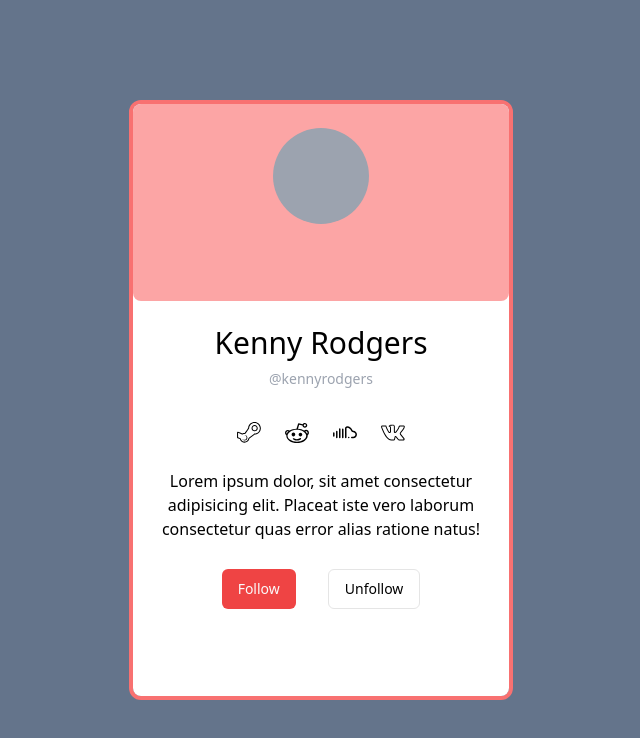
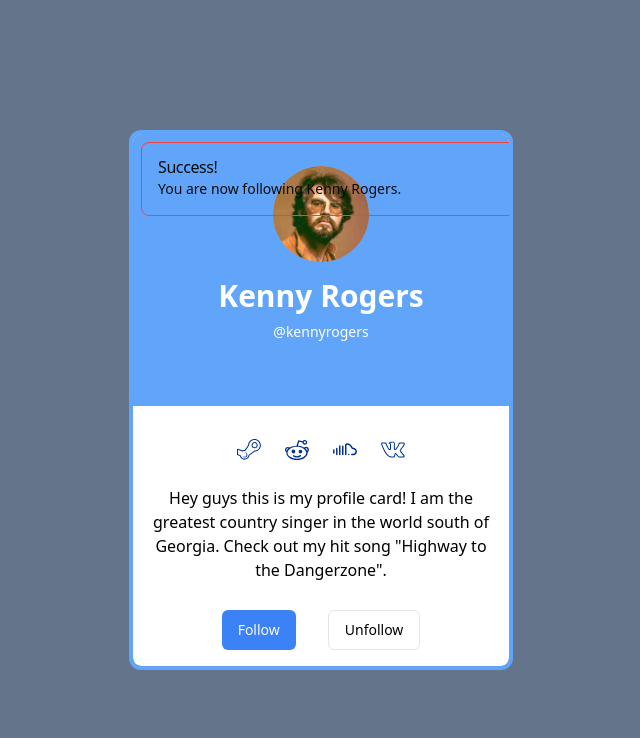
Before and after one commit to AkimZmerli/100-WebDev-Challenge, a Next.js app: page / in a window 1280 px wide. Both pictures are taken after a click on the button "Follow". Shown: the top 738 px of the page, without its empty margins (319-959 px from the left). Built offline with nearby package versions, Linux system fonts and the light colour scheme.

Commit message:
kenny rogers profile

```diff
--- a/app/page.tsx
+++ b/app/page.tsx
@@ -1,49 +1,84 @@
-import type { NextPage } from "next";
+"use client";
+
+import React, { useState } from "react";
 import {
   SlSocialSteam,
   SlSocialReddit,
   SlSocialSoundcloud,
   SlSocialVkontakte,
 } from "react-icons/sl";
-import { Button } from "../components/ui/button";
-import Link from "next/link";
+import { Button } from "@/components/ui/button";
+import { Alert, AlertTitle, AlertDescription } from "@/components/ui/alert";
+import Image from "next/image";
+import Rogers from "../components/images/kennyrogers.png";
 
-const ProfileCard: NextPage = () => {
+const ProfileCard = () => {
+  const [showAlert, setShowAlert] = useState(false);
+
+  const handleFollow = () => {
+    setShowAlert(true);
+    setTimeout(() => setShowAlert(false), 3000); // Hide alert after 3 seconds
+  };
+
   return (
-    <div className="h-screen bg-slate-500 flex justify-center align-middle">
-      <div className="absolute top-1/2 left-1/2 transform -translate-x-1/2 -translate-y-1/2 border-4 border-solid border-red-400 rounded-xl w-96 h-3/4">
-        <div className="w-full h-full bg-white rounded-lg">
-          <div className="h-1/3 bg-red-300 rounded-lg flex justify-center">
-            <div className="w-24 h-24 bg-gray-400 rounded-full mt-6"></div>
+    <div className="h-screen bg-slate-500 flex justify-center items-center">
+      <div className="border-4 border-solid border-blue-400 rounded-xl w-96 overflow-hidden relative">
+        <div className="bg-white rounded-lg flex flex-col">
+          <div className="bg-blue-400 rounded-t-lg flex flex-col items-center pt-8 pb-16">
+            <div className="w-24 h-24 bg-gray-400 rounded-full overflow-hidden mb-4">
+              <Image
+                src={Rogers}
+                width={96}
+                height={96}
+                className="rounded-full"
+                objectFit="cover"
+                alt="kennyrogers"
+              />
+            </div>
+            <h2 className="text-3xl font-bold text-white">Kenny Rogers</h2>
+            <p className="text-sm text-white mt-2">@kennyrogers</p>
           </div>
-          <div className="mt-6 text-center text-3xl text-bold">
-            Kenny Rodgers
-            <div className="text-sm text-gray-400 mt-2">
-              <p>@kennyrodgers</p>
-            </div>
+
+          <div className="flex justify-center text-2xl p-3 mt-5">
+            <SlSocialSteam className="mr-6" style={{ color: "#00308F" }} />
+            <SlSocialReddit className="mr-6" style={{ color: "#00308F" }} />
+            <SlSocialSoundcloud className="mr-6" style={{ color: "#00308F" }} />
+            <SlSocialVkontakte style={{ color: "#00308F" }} />
           </div>
-          <div className="flex justify-center text-2xl p-3 mt-5">
-            <SlSocialSteam className="mr-6" />
-            <SlSocialReddit className="mr-6" />
-            <SlSocialSoundcloud className="mr-6" />
-            <SlSocialVkontakte />
+
+          <div className="text-center p-3">
+            Hey guys this is my profile card! I am the greatest country singer
+            in the world south of Georgia. Check out my hit song "Highway to the
+            Dangerzone".
           </div>
-          <div className="text-center p-3">
-            Lorem ipsum dolor, sit amet consectetur adipisicing elit. Placeat
-            iste vero laborum consectetur quas error alias ratione natus!
-          </div>
+
           <div className="flex justify-center p-4">
-            <Button variant="destructive" className="mr-8">
-              {" "}
-              Follow{" "}
+            <Button
+              className="mr-8 bg-blue-500 hover:bg-gray-600"
+              onClick={handleFollow}
+            >
+              Follow
             </Button>
-            <Button variant="outline"> Unfollow </Button>
-            <div />
+            <Button variant="outline" className="hover:bg-gray-200">
+              Unfollow
+            </Button>
           </div>
         </div>
+
+        {showAlert && (
+          <Alert className="absolute top-2 right-3 left-2 bg-white-800 border-red-500">
+            <AlertTitle>Success!</AlertTitle>
+            <AlertDescription>
+              You are now following Kenny Rogers.
+            </AlertDescription>
+          </Alert>
+        )}
       </div>
     </div>
   );
 };
 
 export default ProfileCard;
+
+
+// ToDo: Adjust alert message
--- /dev/null
+++ b/components/ui/alert.tsx
@@ -0,0 +1,59 @@
+import * as React from "react"
+import { cva, type VariantProps } from "class-variance-authority"
+
+import { cn } from "@/lib/utils"
+
+const alertVariants = cva(
+  "relative w-full rounded-lg border border-neutral-200 p-4 [&>svg~*]:pl-7 [&>svg+div]:translate-y-[-3px] [&>svg]:absolute [&>svg]:left-4 [&>svg]:top-4 [&>svg]:text-neutral-950 dark:border-neutral-800 dark:[&>svg]:text-neutral-50",
+  {
+    variants: {
+      variant: {
+        default: "bg-white text-neutral-950 dark:bg-neutral-950 dark:text-neutral-50",
+        destructive:
+          "border-red-500/50 text-red-500 dark:border-red-500 [&>svg]:text-red-500 dark:border-red-900/50 dark:text-red-900 dark:dark:border-red-900 dark:[&>svg]:text-red-900",
+      },
+    },
+    defaultVariants: {
+      variant: "default",
+    },
+  }
+)
+
+const Alert = React.forwardRef<
+  HTMLDivElement,
+  React.HTMLAttributes<HTMLDivElement> & VariantProps<typeof alertVariants>
+>(({ className, variant, ...props }, ref) => (
+  <div
+    ref={ref}
+    role="alert"
+    className={cn(alertVariants({ variant }), className)}
+    {...props}
+  />
+))
+Alert.displayName = "Alert"
+
+const AlertTitle = React.forwardRef<
+  HTMLParagraphElement,
+  React.HTMLAttributes<HTMLHeadingElement>
+>(({ className, ...props }, ref) => (
+  <h5
+    ref={ref}
+    className={cn("mb-1 font-medium leading-none tracking-tight", className)}
+    {...props}
+  />
+))
+AlertTitle.displayName = "AlertTitle"
+
+const AlertDescription = React.forwardRef<
+  HTMLParagraphElement,
+  React.HTMLAttributes<HTMLParagraphElement>
+>(({ className, ...props }, ref) => (
+  <div
+    ref={ref}
+    className={cn("text-sm [&_p]:leading-relaxed", className)}
+    {...props}
+  />
+))
+AlertDescription.displayName = "AlertDescription"
+
+export { Alert, AlertTitle, AlertDescription }
```
Also changed, not shown: components/images/kennyRogers.png (added).
